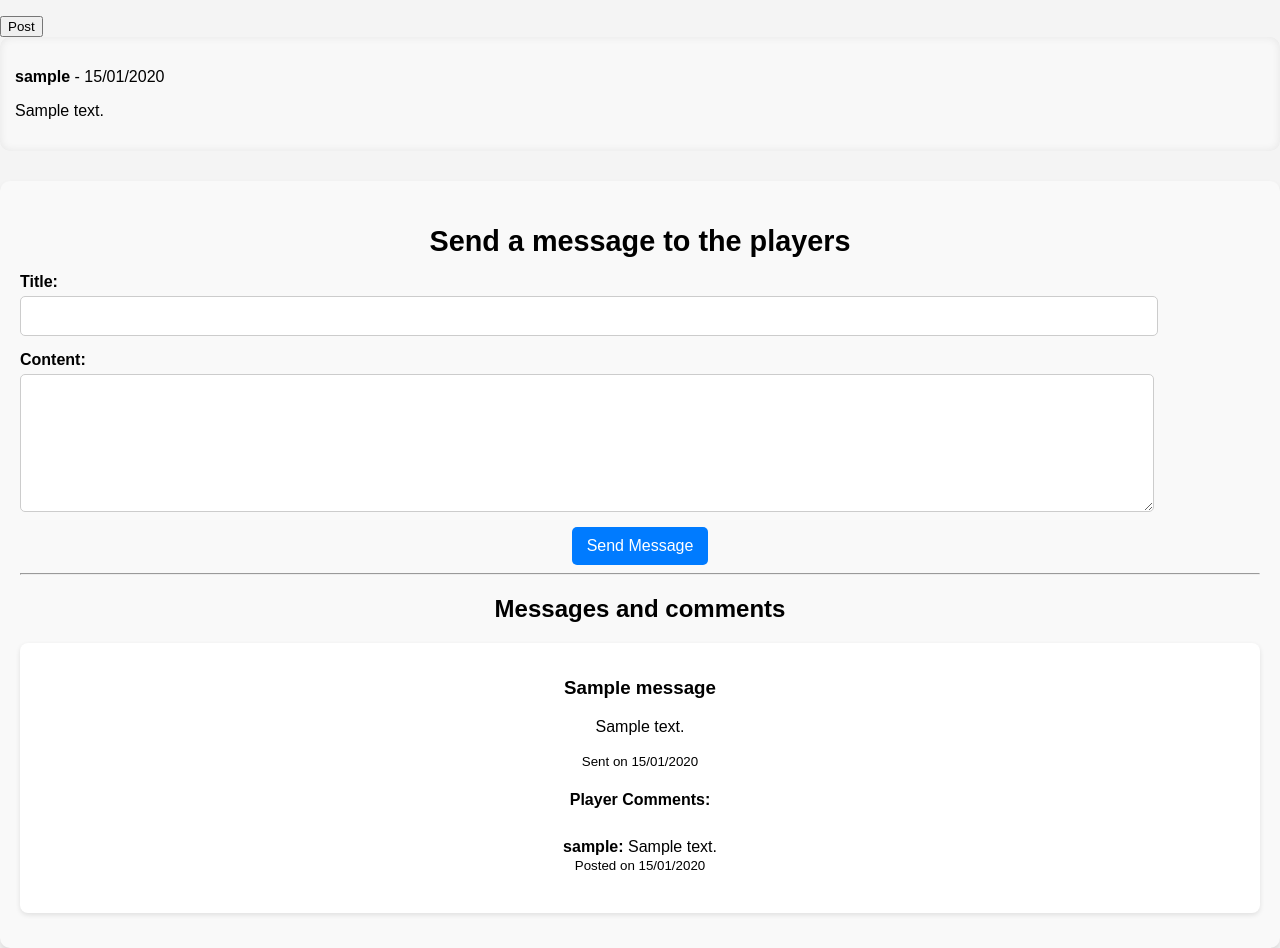
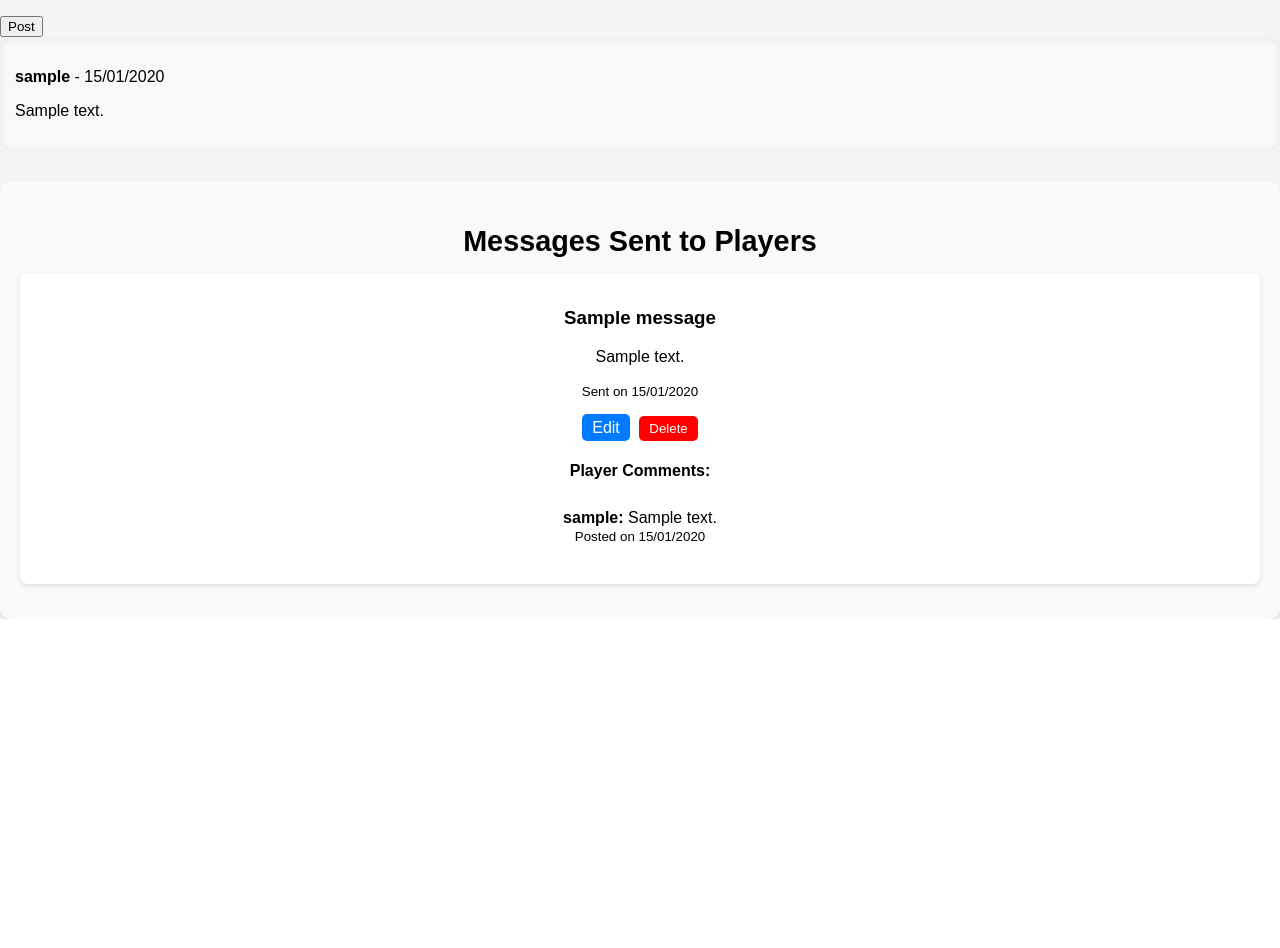
Before and after one commit to JLG-96/project4_cpd_site, a Django app: template cpd_site/team/templates/team/manager_dashboard.html in a window 1280 px wide. Shown: the part 750-1698 px from the top of the page. After the commit the page ends 1369 px from the top, so only its background shows below. Run offline with Django 5.2, Linux system fonts and the light colour scheme; the template is opened without the code that fills it: most values are stand-ins (such as "Sample title", 1, 10 or a date in 2020).

Commit message:
added edit and delete functionality for manager messages

```diff
--- a/cpd_site/team/templates/team/manager_dashboard.html
+++ b/cpd_site/team/templates/team/manager_dashboard.html
@@ -48,7 +48,6 @@
             <p>No new notifications.</p>
         {% endif %}
     </div>
-
 </div>
 
 <!-- Upcoming Fixtures Section -->
@@ -112,29 +111,25 @@
         <p>No announcements yet.</p>
     {% endfor %}
 </div>
+
 <!-- Manager Messages Section -->
 <div class="to-players-section">
-        <h2 class="section-title">Send a message to the players</h2>
+    <h2 class="section-title">Messages Sent to Players</h2>
 
-        <form method="POST">
-            {% csrf_token %}
-            <div class="form-group">
-                <label for="title">Title:</label>
-                <input type="text" id="title" name="title" class="message-title-input">
-            </div>
-            <div class="form-group">
-                <label for="content">Content:</label>
-                <textarea id="content" name="content" class="message-content-input"></textarea>
-            </div>
-            <button type="submit" name ="send_message" class="send-message-btn">Send Message</button>
-        </form>
-    <hr>
-        <h2>Messages and comments</h2>
     {% for message in sent_messages %}
         <div class="message-box">
             <h3>{{ message.title }}</h3>
             <p>{{ message.content }}</p>
             <p><small>Sent on {{ message.created_at|date:"d/m/Y" }}</small></p>
+
+            <!-- Edit & Delete Buttons -->
+            <div class="message-actions">
+                <a href="{% url 'edit_manager_message' message.id %}" class="btn-edit">Edit</a>
+                <form method="POST" action="{% url 'delete_manager_message' message.id %}" style="display:inline;">
+                    {% csrf_token %}
+                    <button type="submit" class="btn-delete" onclick="return confirm('Are you sure you want to delete this message?');">Delete</button>
+                </form>
+            </div>
 
             <!-- Display Comments -->
             <h4>Player Comments:</h4>
@@ -150,8 +145,12 @@
                 <p>No comments yet.</p>
             {% endif %}
         </div>
+    {% empty %}
+        <p>No messages sent to players yet.</p>
     {% endfor %}
+</div>
 
+<!-- Styling -->
 <style>
     .message-box {
         background: #fff;
@@ -161,19 +160,45 @@
         margin-bottom: 15px;
     }
 
+    .message-actions {
+        margin-top: 10px;
+    }
+
+    .btn-edit {
+        background-color: #007bff;
+        color: white;
+        padding: 5px 10px;
+        text-decoration: none;
+        border-radius: 5px;
+        margin-right: 5px;
+    }
+
+    .btn-delete {
+        background-color: red;
+        color: white;
+        padding: 5px 10px;
+        border: none;
+        border-radius: 5px;
+        cursor: pointer;
+    }
+
+    .btn-delete:hover {
+        background-color: darkred;
+    }
+
     .comment-list {
-                    list-style: none;  /* ✅ Removes bullet points */
-                    padding-left: 0;   /* ✅ Removes default indentation */
+        list-style: none;
+        padding-left: 0;
     }
 
     .comment-list li {
         padding: 8px 0;
-                    border-bottom: 1px solid #ddd;  /* ✅ Adds a subtle separator */
+        border-bottom: 1px solid #ddd;
     }
 
     .comment-list li:last-child {
         border-bottom: none;
     }
 </style>
-    </div>
+
 {% endblock %}
```
Also changed, not shown: cpd_site/team/urls.py (+22 -15 lines), cpd_site/team/views.py (+62 -12 lines), cpd_site/db.sqlite3. Lines whose indentation alone changed are shown as unchanged.
